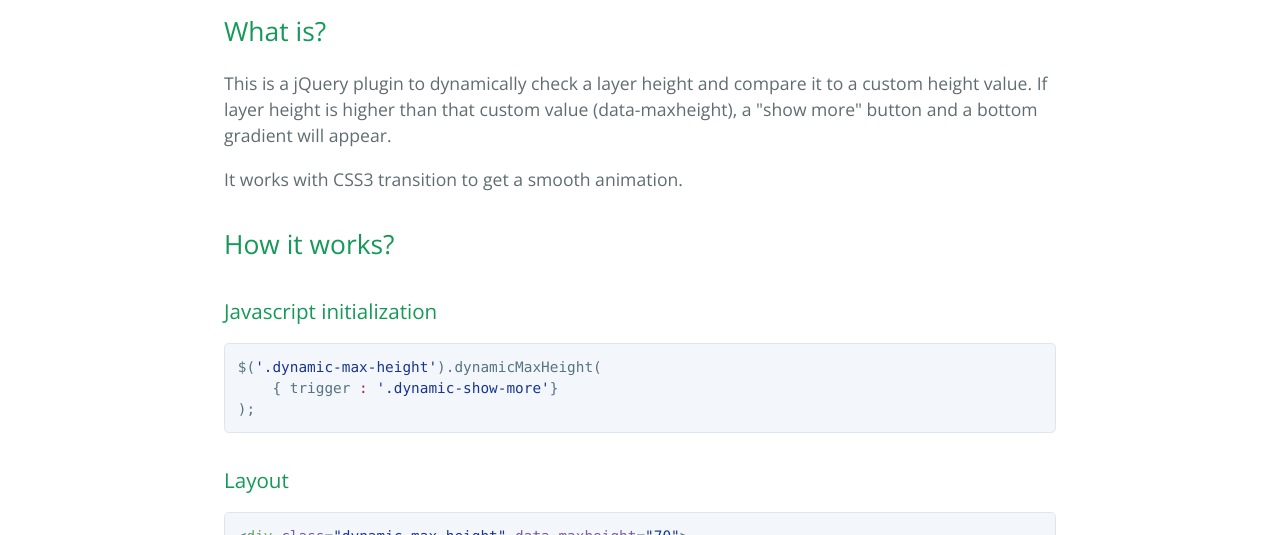
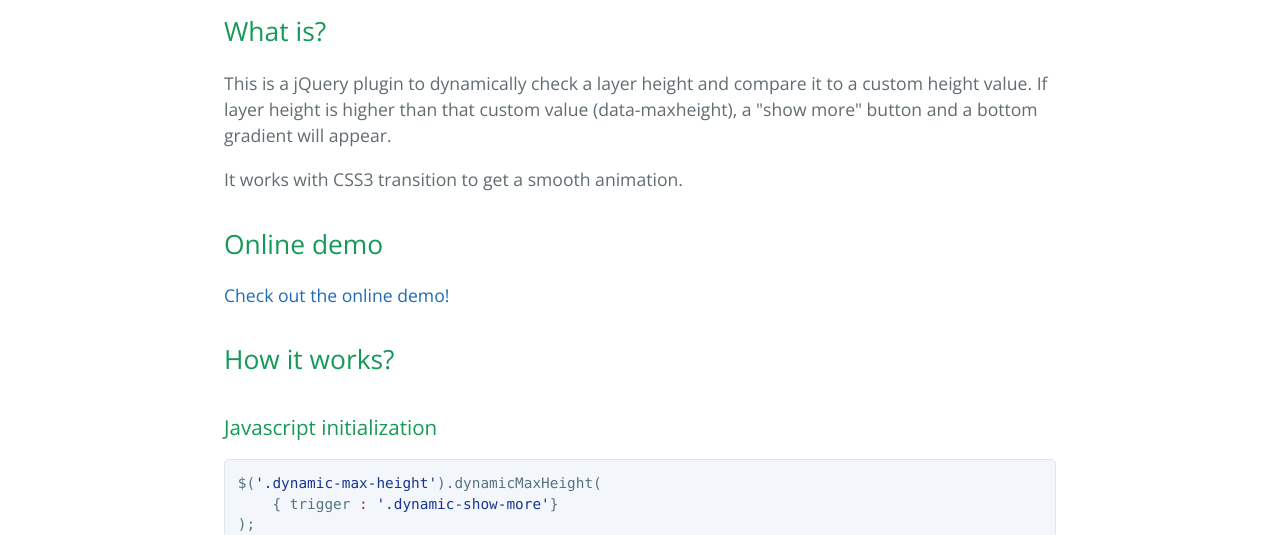
Before and after one commit to JoanClaret/jquery-dynamic-max-height, a plain HTML site: page index.html in a window 1280 px wide. Shown: the part 565-1100 px from the top of the page. Drawn offline with nearby package versions, Linux system fonts and the light colour scheme.

Commit message:
Create gh-pages branch via GitHub

```diff
--- a/index.html
+++ b/index.html
@@ -29,6 +29,11 @@
 If layer height is higher than that custom value (data-maxheight), a "show more" button and a bottom gradient will appear.</p>
 
 <p>It works with CSS3 transition to get a smooth animation.</p>
+
+<h2>
+<a id="online-demo" class="anchor" href="#online-demo" aria-hidden="true"><span class="octicon octicon-link"></span></a>Online demo</h2>
+
+<p><a href="http://joanclaret.github.io/dynamicmaxheight/demo/index.html">Check out the online demo!</a></p>
 
 <h2>
 <a id="how-it-works" class="anchor" href="#how-it-works" aria-hidden="true"><span class="octicon octicon-link"></span></a>How it works?</h2>
```
Also changed, not shown: params.json (+1 -1 lines).
